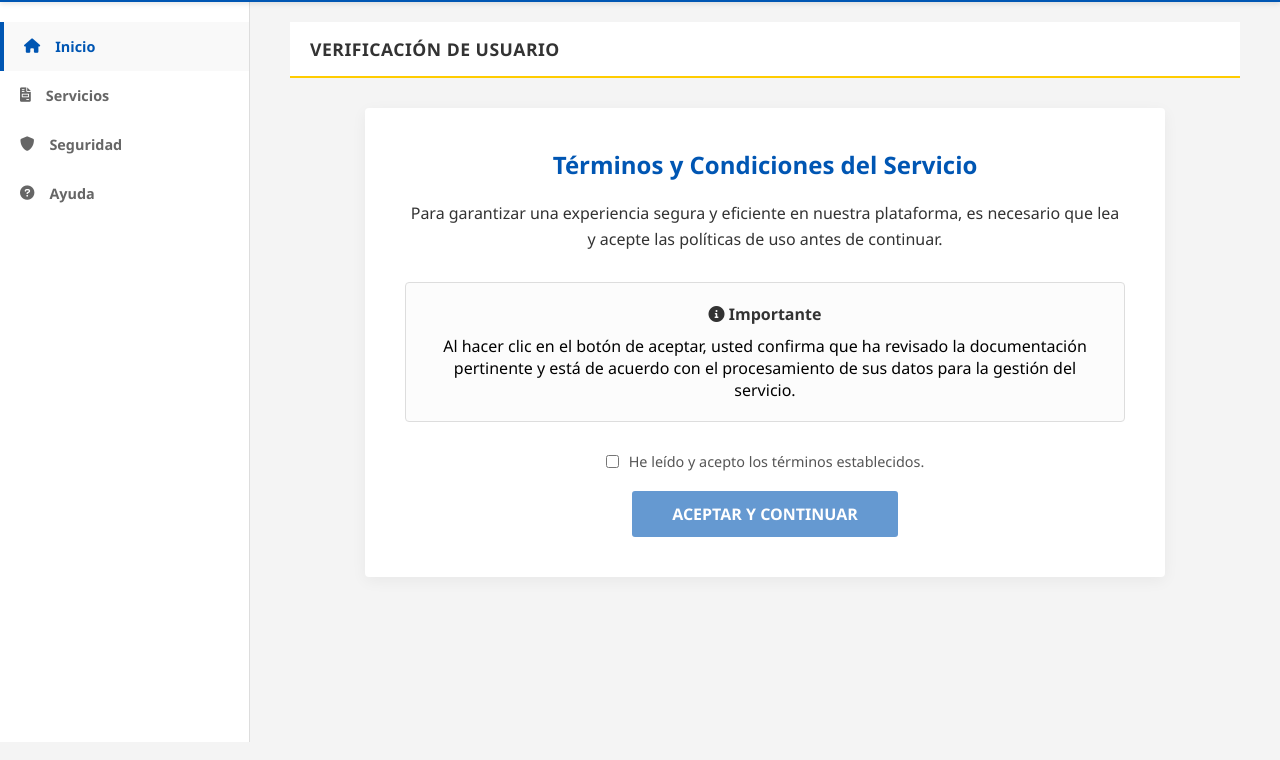
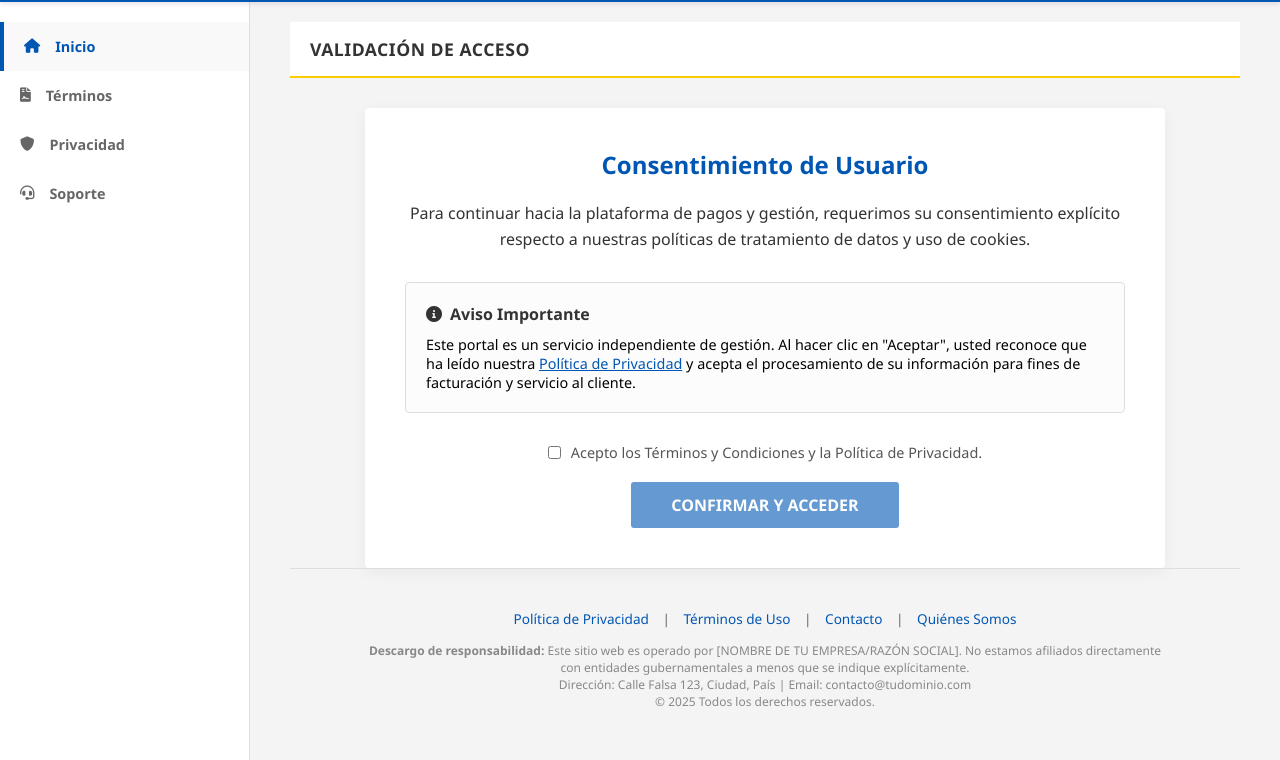
Before and after one commit to martinbeltran666999-web/pagueloya, a plain HTML site: page index.html in a window 1280 px wide. Shown: the part 58-818 px from the top of the page. Drawn offline with Linux system fonts and the light colour scheme.

Commit message:
Update index.html

```diff
--- a/index.html
+++ b/index.html
@@ -3,17 +3,14 @@
 <head>
     <meta charset="UTF-8">
     <meta name="viewport" content="width=device-width, initial-scale=1.0">
-    <title>Portal de Acceso</title>
-    <link rel="stylesheet" href="styles.css">
-    <link href="https://cdnjs.cloudflare.com/ajax/libs/font-awesome/6.0.0/css/all.min.css" rel="stylesheet">
+    <title>Gestión de Servicios | Acceso Seguro</title> <link href="https://cdnjs.cloudflare.com/ajax/libs/font-awesome/6.0.0/css/all.min.css" rel="stylesheet">
     <style>
         :root {
-    /* Colores extraídos de tu imagen de referencia */
-    --primary-blue: #0056b3;       /* Azul barra superior */
-    --dark-blue: #003d80;          /* Azul botón hover */
-    --accent-yellow: #ffcc00;      /* Línea amarilla decorativa */
-    --bg-gray: #f4f4f4;            /* Fondo general */
-    --sidebar-text: #666666;       /* Iconos grises */
+            --primary-blue: #0056b3;
+            --dark-blue: #003d80;
+            --accent-yellow: #ffcc00;
+            --bg-gray: #f4f4f4;
+            --sidebar-text: #666666;
             --sidebar-hover: #e0e0e0;
             --text-main: #333333;
             --white: #ffffff;
@@ -30,7 +27,7 @@ body {
             background-color: var(--bg-gray);
             display: flex;
             flex-direction: column;
-    height: 100vh;
+            min-height: 100vh; /* Cambiado a min-height para evitar cortes en el footer */
         }
 
         /* --- HEADER --- */
@@ -59,7 +56,7 @@ body {
             cursor: pointer;
         }
 
-/* --- LAYOUT (Sidebar + Content) --- */
+        /* --- LAYOUT --- */
         .layout-container {
             display: flex;
             flex: 1;
@@ -75,9 +72,7 @@ body {
             padding-top: 20px;
         }
 
-.sidebar ul {
-    list-style: none;
-}
+        .sidebar ul { list-style: none; }
 
         .sidebar li {
             padding: 15px 20px;
@@ -91,23 +86,14 @@ body {
             font-weight: 600;
         }
 
-.sidebar li:hover {
-    background-color: var(--sidebar-hover);
-    color: var(--primary-blue);
-    border-left: 4px solid var(--primary-blue);
-}
-
-.sidebar li.active {
+        .sidebar li:hover, .sidebar li.active {
             background-color: #f9f9f9;
             color: var(--primary-blue);
             border-left: 4px solid var(--primary-blue);
         }
 
-/* Al ocultar sidebar en móviles */
         @media (max-width: 768px) {
-    .sidebar {
-        display: none;
-    }
+            .sidebar { display: none; }
         }
 
         /* --- CONTENT AREA --- */
@@ -115,16 +101,15 @@ body {
             flex: 1;
             padding: 20px 40px;
             background-color: var(--bg-gray);
-    position: relative;
+            display: flex;
+            flex-direction: column;
         }
 
-/* La línea amarilla característica */
         .section-title {
             border-bottom: 2px solid var(--accent-yellow);
             margin-bottom: 30px;
             background-color: var(--white);
             padding: 15px 20px;
-    /* Truco para que la línea amarilla se vea como en la imagen (solo abajo) */
         }
 
         .section-title h1 {
@@ -139,15 +124,10 @@ body {
             background-color: var(--white);
             max-width: 800px;
             margin: 0 auto;
-    border-radius: 4px; /* Bordes sutiles */
+            border-radius: 4px;
             box-shadow: 0 4px 15px rgba(0,0,0,0.05);
-    min-height: 400px; /* Para simular el espacio amplio de la imagen */
-    display: flex;
-    flex-direction: column;
-    justify-content: center;
-    align-items: center;
+            padding: 40px;
             text-align: center;
-    padding: 40px;
         }
 
         .card-content h2 {
@@ -169,15 +149,20 @@ body {
             margin-bottom: 30px;
             border-radius: 4px;
             width: 100%;
+            text-align: left; /* Mejor lectura para términos legales */
+            font-size: 0.9rem;
         }
 
         .info-box h3 {
             font-size: 1rem;
             margin-bottom: 10px;
             color: var(--text-main);
+            display: flex;
+            align-items: center;
+            gap: 8px;
         }
 
-/* --- BOTÓN Y CHECKBOX --- */
+        /* --- BOTONES --- */
         .action-area {
             width: 100%;
             display: flex;
@@ -192,10 +177,11 @@ body {
             gap: 10px;
             font-size: 0.9rem;
             color: #555;
+            text-align: left;
         }
 
         .btn-primary {
-    background-color: var(--primary-blue); /* Mismo azul que el botón "PAGAR" de la imagen */
+            background-color: var(--primary-blue);
             color: var(--white);
             border: none;
             padding: 12px 40px;
@@ -205,7 +191,7 @@ body {
             cursor: pointer;
             text-transform: uppercase;
             transition: background-color 0.3s;
-    opacity: 0.6; /* Deshabilitado visualmente al inicio */
+            opacity: 0.6;
             pointer-events: none;
         }
 
@@ -218,13 +204,35 @@ body {
             background-color: var(--dark-blue);
         }
 
-/* --- FOOTER --- */
-.simple-footer {
-    position: absolute;
-    bottom: 10px;
-    left: 40px;
-    font-size: 0.8rem;
-    color: #999;
+        /* --- FOOTER (CRUCIAL PARA GOOGLE ADS) --- */
+        .main-footer {
+            margin-top: auto;
+            padding-top: 40px;
+            padding-bottom: 20px;
+            border-top: 1px solid #ddd;
+            color: #666;
+            font-size: 0.85rem;
+            text-align: center;
+        }
+
+        .footer-links {
+            margin-bottom: 15px;
+        }
+
+        .footer-links a {
+            color: var(--primary-blue);
+            text-decoration: none;
+            margin: 0 10px;
+        }
+
+        .footer-links a:hover { text-decoration: underline; }
+
+        .disclaimer {
+            font-size: 0.75rem;
+            color: #888;
+            max-width: 800px;
+            margin: 10px auto;
+            line-height: 1.4;
         }
     </style>
 </head>
@@ -232,11 +240,11 @@ body {
 
     <header class="main-header">
         <div class="logo-container">
-            <span class="logo-icon"><i class="fas fa-bolt"></i></span>
-            <span class="logo-text">PORTAL DE SERVICIOS</span>
+            <span class="logo-icon"><i class="fas fa-check-shield"></i></span>
+            <span class="logo-text">PORTAL DE GESTIÓN</span>
         </div>
         <div class="header-actions">
-            <div class="user-action"><i class="fas fa-user-circle"></i> Iniciar Sesión</div>
+            <div class="user-action"><i class="fas fa-user-circle"></i> Zona Segura</div>
         </div>
     </header>
 
@@ -245,9 +253,9 @@ body {
             <nav>
                 <ul>
                     <li class="active"><i class="fas fa-home"></i> <span>Inicio</span></li>
-                    <li><i class="fas fa-file-invoice"></i> <span>Servicios</span></li>
-                    <li><i class="fas fa-shield-alt"></i> <span>Seguridad</span></li>
-                    <li><i class="fas fa-question-circle"></i> <span>Ayuda</span></li>
+                    <li><i class="fas fa-file-contract"></i> <span>Términos</span></li>
+                    <li><i class="fas fa-shield-alt"></i> <span>Privacidad</span></li>
+                    <li><i class="fas fa-headset"></i> <span>Soporte</span></li>
                 </ul>
             </nav>
         </aside>
@@ -255,46 +263,55 @@ body {
         <main class="content-area">
 
             <div class="section-title">
-                <h1>VERIFICACIÓN DE USUARIO</h1>
+                <h1>VALIDACIÓN DE ACCESO</h1>
             </div>
 
             <div class="info-card">
                 <div class="card-content">
-                    <h2>Términos y Condiciones del Servicio</h2>
+                    <h2>Consentimiento de Usuario</h2>
                     <p class="intro-text">
-                        Para garantizar una experiencia segura y eficiente en nuestra plataforma, es necesario que lea y acepte las políticas de uso antes de continuar.
+                        Para continuar hacia la plataforma de pagos y gestión, requerimos su consentimiento explícito respecto a nuestras políticas de tratamiento de datos y uso de cookies.
                     </p>
 
                     <div class="info-box">
-                        <h3><i class="fas fa-info-circle"></i> Importante</h3>
-                        <p>Al hacer clic en el botón de aceptar, usted confirma que ha revisado la documentación pertinente y está de acuerdo con el procesamiento de sus datos para la gestión del servicio.</p>
+                        <h3><i class="fas fa-info-circle"></i> Aviso Importante</h3>
+                        <p>Este portal es un servicio independiente de gestión. Al hacer clic en "Aceptar", usted reconoce que ha leído nuestra <a href="#" style="color:#0056b3;">Política de Privacidad</a> y acepta el procesamiento de su información para fines de facturación y servicio al cliente.</p>
                     </div>
 
                     <div class="action-area">
                         <div class="checkbox-wrapper">
                             <input type="checkbox" id="terms" onclick="toggleButton()">
-                            <label for="terms">He leído y acepto los términos establecidos.</label>
+                            <label for="terms">Acepto los Términos y Condiciones y la Política de Privacidad.</label>
                         </div>
 
-                        <button id="btn-continue" class="btn-primary" onclick="window.location.href='index.html'">
-                            ACEPTAR Y CONTINUAR
+                        <button id="btn-continue" class="btn-primary" onclick="window.location.href='destino.html'">
+                            CONFIRMAR Y ACCEDER
                         </button>
                     </div>
                 </div>
             </div>
 
-            <footer class="simple-footer">
+            <footer class="main-footer">
+                <div class="footer-links">
+                    <a href="#">Política de Privacidad</a> |
+                    <a href="#">Términos de Uso</a> |
+                    <a href="#">Contacto</a> |
+                    <a href="#">Quiénes Somos</a>
+                </div>
+                <div class="disclaimer">
+                    <p><strong>Descargo de responsabilidad:</strong> Este sitio web es operado por [NOMBRE DE TU EMPRESA/RAZÓN SOCIAL]. No estamos afiliados directamente con entidades gubernamentales a menos que se indique explícitamente.</p>
+                    <p>Dirección: Calle Falsa 123, Ciudad, País | Email: contacto@tudominio.com</p>
+                    <p>&copy; 2025 Todos los derechos reservados.</p>
+                </div>
+            </footer>
 
-            </footer>
         </main>
     </div>
 
     <script>
-        // Pequeño script para activar el botón solo si aceptan el check
         function toggleButton() {
             const checkbox = document.getElementById('terms');
             const button = document.getElementById('btn-continue');
-            // Si quieres que funcione directo sin check, borra este script y quita el 'disabled' del botón en HTML
             if(checkbox.checked) {
                 button.classList.add('active');
             } else {
```
Lines whose indentation alone changed are shown as unchanged.
